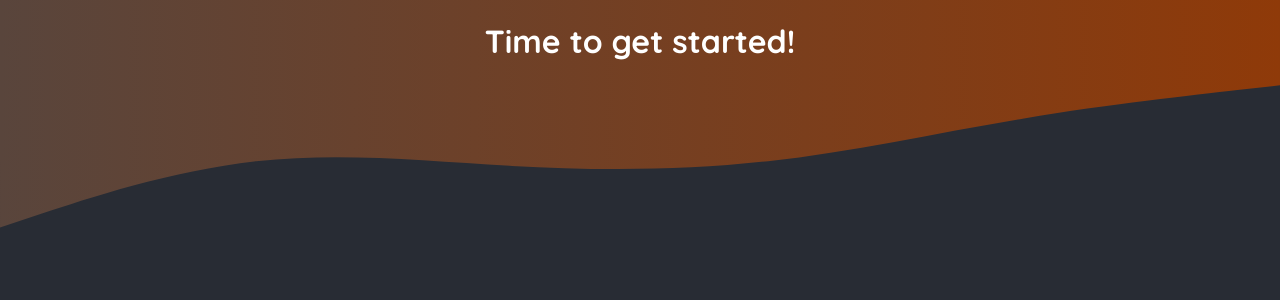
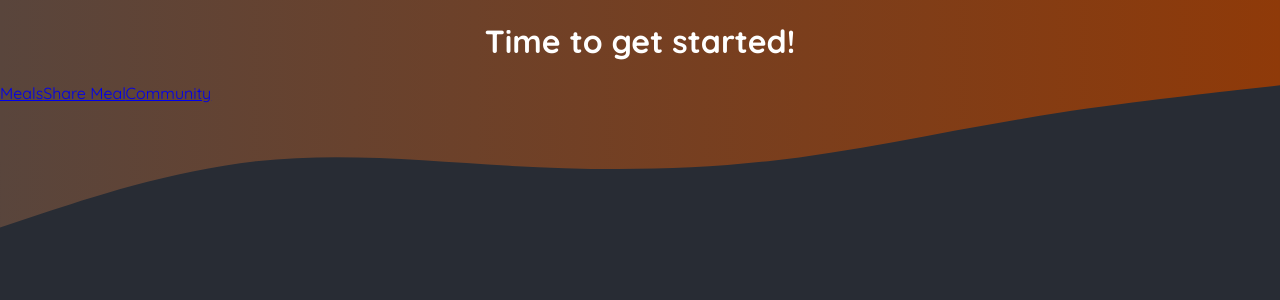
Before and after one commit to Khalifa2018/FoodiesNextReact, a Next.js app: page / in a window 1280 px wide. Shown: the top 300 px of the page. Built offline with nearby package versions, Linux system fonts and the light colour scheme.

Commit message:
Add meals routing

```diff
--- /dev/null
+++ b/app/community/page.js
@@ -0,0 +1,5 @@
+import Link from "next/link";
+
+export default function CommunityPage() {
+  return <h1>Community</h1>;
+}
--- /dev/null
+++ b/app/meals/[slug]/page.js
@@ -0,0 +1,5 @@
+import Link from "next/link";
+
+export default function MealDetailsPage({ params }) {
+  return <h1>Meal Details {params.slug}</h1>;
+}
--- /dev/null
+++ b/app/meals/page.js
@@ -0,0 +1,5 @@
+import Link from "next/link";
+
+export default function MealsPage() {
+  return <h1>Meals Page</h1>;
+}
--- /dev/null
+++ b/app/meals/share/page.js
@@ -0,0 +1,5 @@
+import Link from "next/link";
+
+export default function ShareMealPage() {
+  return <h1>Share Meal</h1>;
+}
--- a/app/page.js
+++ b/app/page.js
@@ -1,9 +1,16 @@
+import Link from "next/link";
+
 export default function Home() {
   return (
     <main>
       <h1 style={{ color: 'white', textAlign: 'center' }}>
         Time to get started!
       </h1>
+
+      <Link href="/meals">Meals</Link>
+      <Link href="/meals/share">Share Meal</Link>
+      <Link href="/community">Community</Link>
+
     </main>
   );
 }
```
